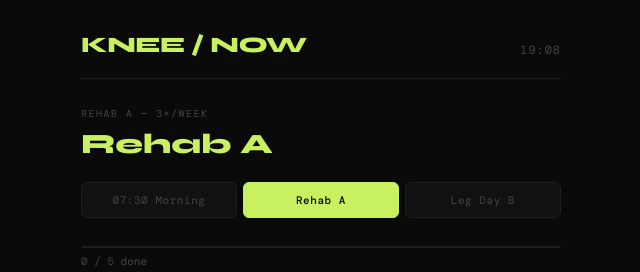
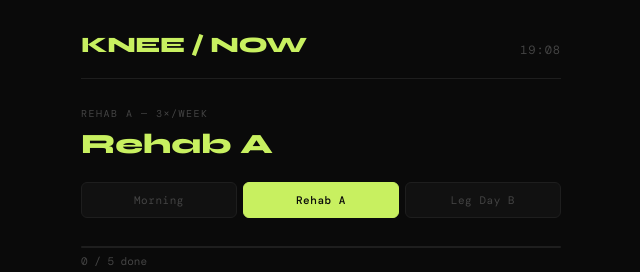
Before and after one commit to kamranbadirov/workout, a plain HTML site: page index.html in a window 1280 px wide. Shown: the top 272 px of the page, 319-959 px from the left. Drawn offline with nearby package versions, Linux system fonts and the light colour scheme; a web font is replaced by a local one.

Commit message:
remobe 7:30

```diff
--- a/index.html
+++ b/index.html
@@ -18,7 +18,7 @@
 
       <div class="tabs">
         <div class="tab" data-slot="morning" onclick="setSlot('morning')">
-          07:30 Morning
+          Morning
         </div>
         <div class="tab" data-slot="rehab-a" onclick="setSlot('rehab-a')">
           Rehab A
```
